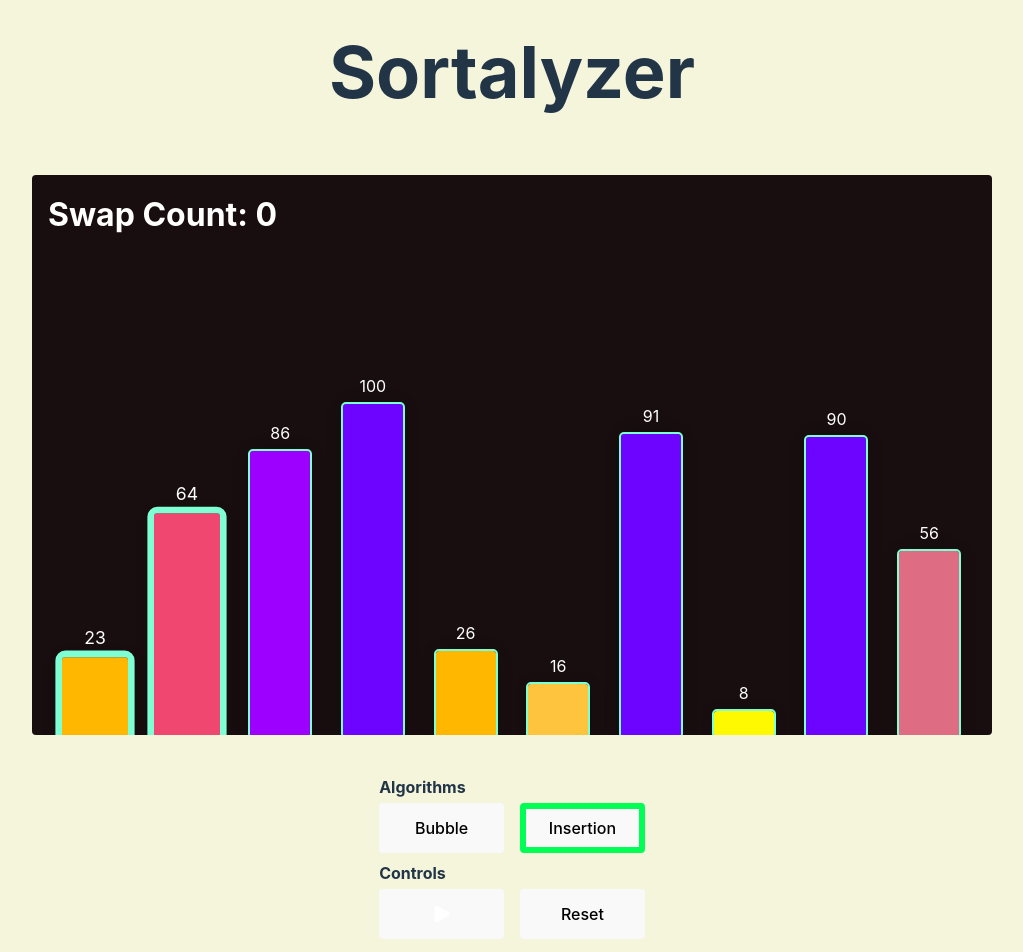
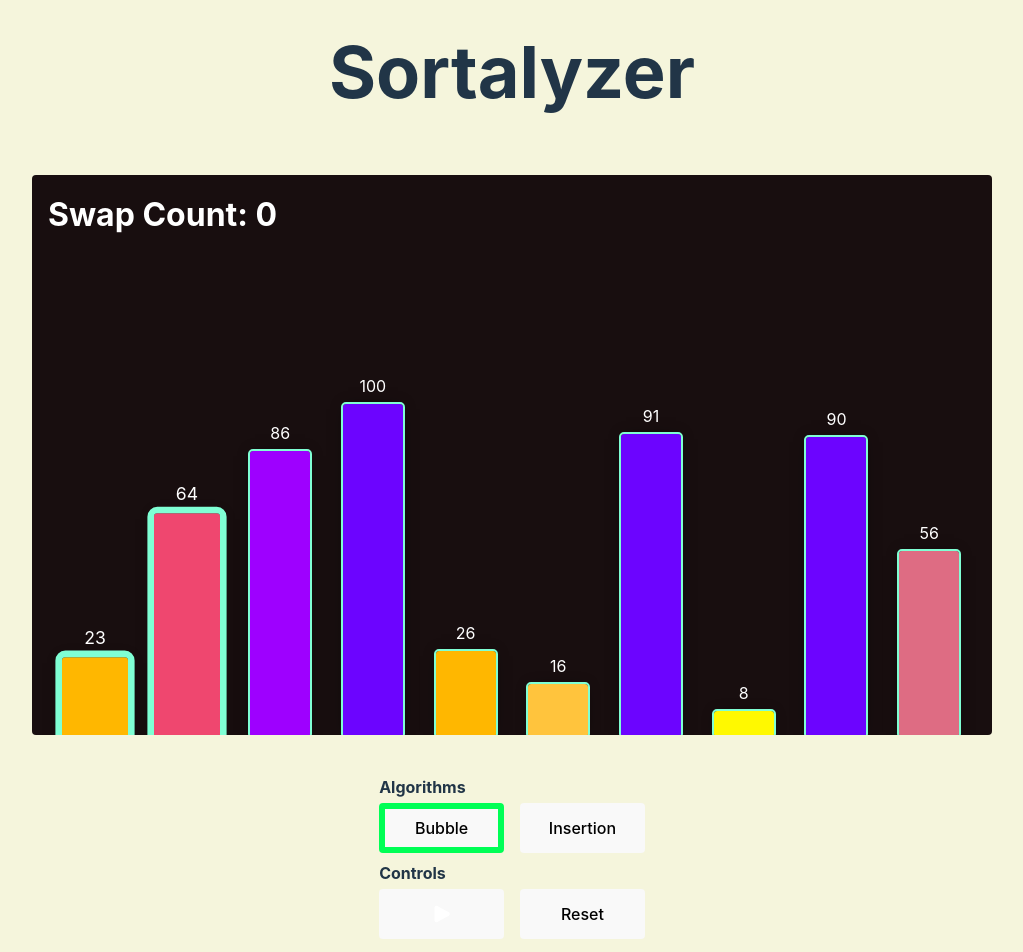
Before and after one commit to Tailsxz/sort-visualizer, a React (Vite) app: page / in a window 1280 px wide. Shown: the top 952 px of the page, without its empty margins (128-1151 px from the left). Built offline with nearby package versions, Linux system fonts and the light colour scheme.

Commit message:
change: default alg to bubble

```diff
--- a/src/App.jsx
+++ b/src/App.jsx
@@ -55,7 +55,7 @@ const COLORS = [
 
 const initialNums = generateRandomNumbers(10);
 function App() {
-  const [algorithm, setAlgorithm] = useState("insertion");
+  const [algorithm, setAlgorithm] = useState("bubble");
   const [numbers, setNumbers] = useState(initialNums);
   const [initialNumbers, setInitialNumbers] = useState([...initialNums]);
   const [currentNumbers, setCurrentNumbers] = useState([0, 1]);
```
